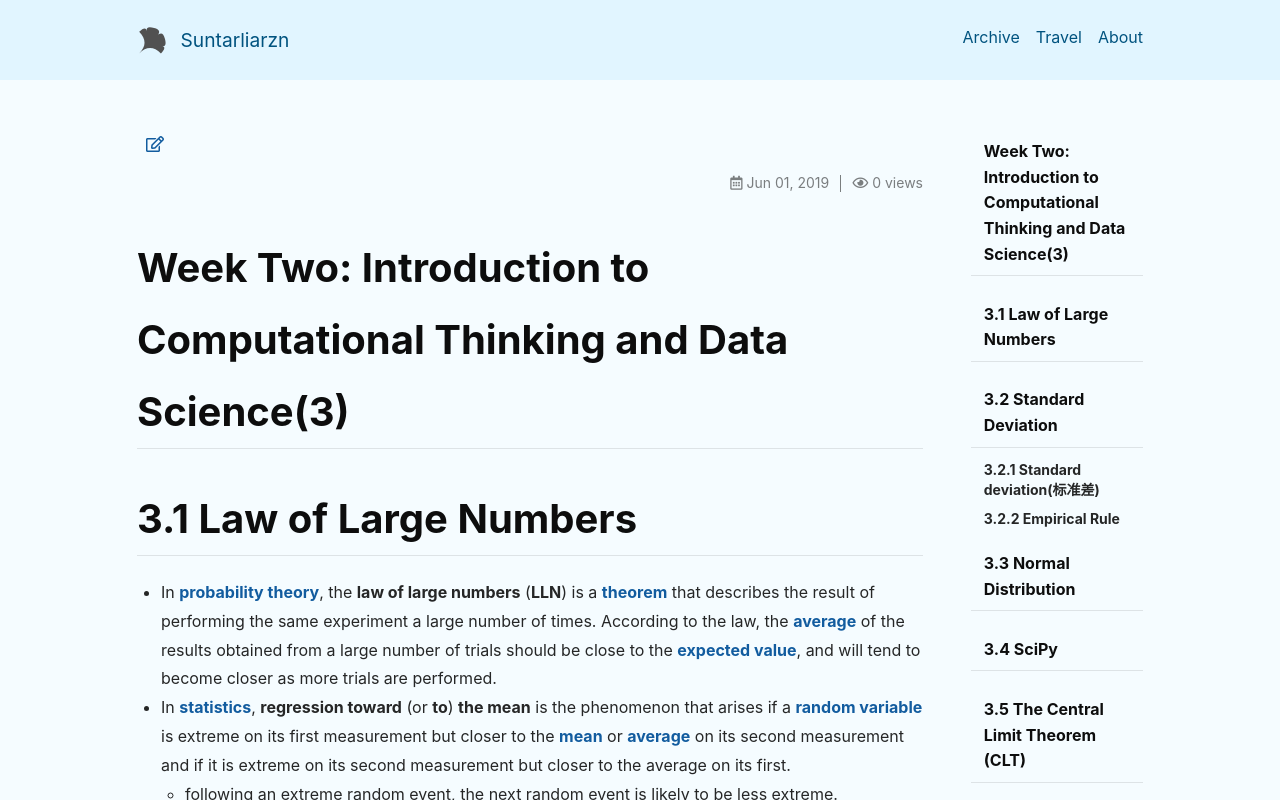
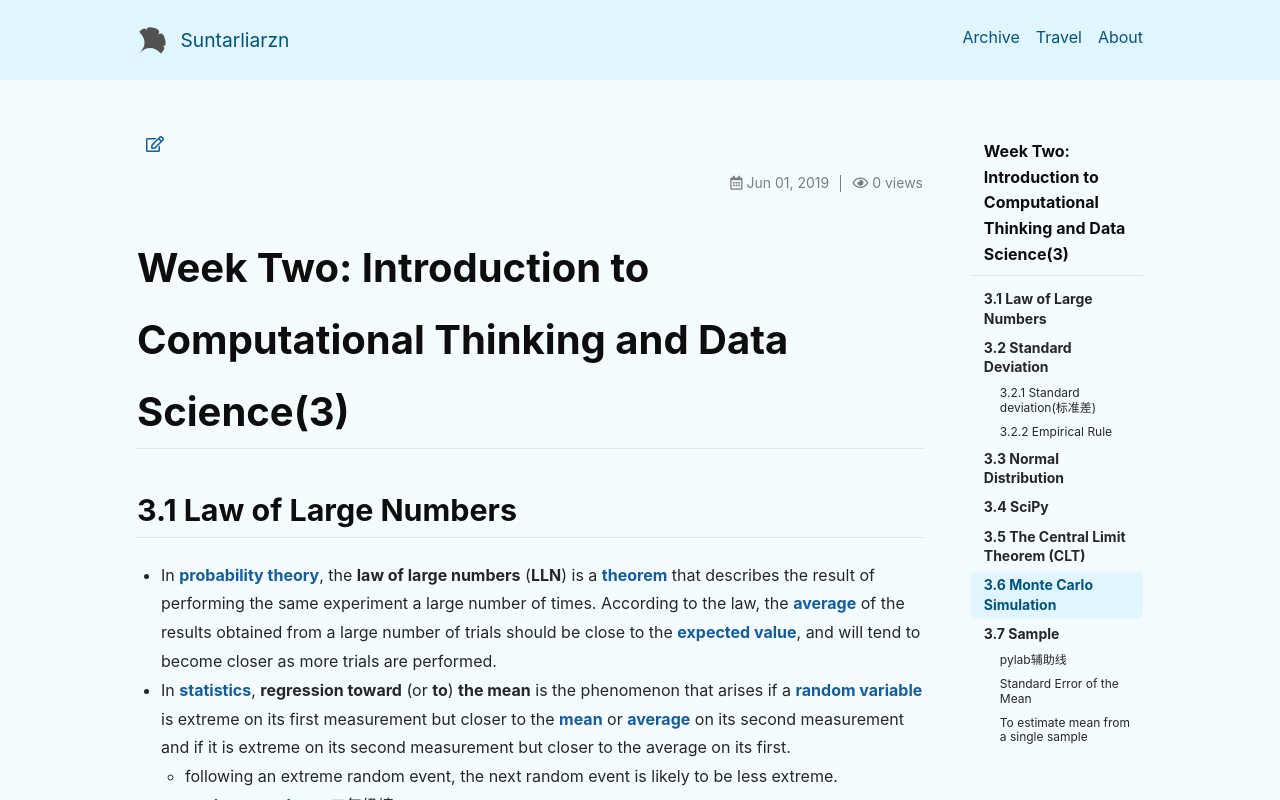
Before and after one commit to suntarliarzn/suntarliarzn.github.io, a Jekyll site: the page built from _posts/2019-05-19-Introduction to Computational Thinking and Data Science (3).md, in a window 1280 px wide. Shown: the top 800 px of the page. Built offline with Jekyll 4.4.1, drawn with Linux system fonts in a browser that asks for light colours; nearby versions of some CDN libraries; grey boxes are pictures that could not be loaded.

Commit message:
python 2019.06.01 #1

```diff
--- a/_posts/2019-05-19-Introduction to Computational Thinking and Data Science (3).md
+++ b/_posts/2019-05-19-Introduction to Computational Thinking and Data Science (3).md
@@ -14,7 +14,7 @@ layout: article
 
 *<!--more-->*
 
-# 3.1 Law of Large Numbers
+## 3.1 Law of Large Numbers
 
 - In [probability theory](https://en.wikipedia.org/wiki/Probability_theory), the **law of large numbers** (**LLN**) is a [theorem](https://en.wikipedia.org/wiki/Theorem) that describes the result of performing the same experiment a large number of times. According to the law, the [average](https://en.wikipedia.org/wiki/Average) of the results obtained from a large number of trials should be close to the [expected value](https://en.wikipedia.org/wiki/Expected_value), and will tend to become closer as more trials are performed.
 - In [statistics](https://en.wikipedia.org/wiki/Statistics), **regression toward** (or **to**) **the mean** is the phenomenon that arises if a [random variable](https://en.wikipedia.org/wiki/Random_variable) is extreme on its first measurement but closer to the [mean](https://en.wikipedia.org/wiki/Mean) or [average](https://en.wikipedia.org/wiki/Average) on its second measurement and if it is extreme on its second measurement but closer to the average on its first.
@@ -24,9 +24,9 @@ layout: article
     - **Explanation**: Compare to n times of reds/blacks(= 1/2), probability of 15/25/35 consecutive reds is small numbers. Although their probability seems to be very influential,a large number of 1/2 will offset the number.
     - **Interpretation**: 赌徒谬误的产生是因为人们错误的诠释了“大数法则”的平均律。投资者倾向于认为大数法则适用于大样本的同时，也适用于小样本。Tversky and Kahneman把赌徒谬误戏称为“小数法则”（law of small numbers）。在统计学和经济学中，最重要的一条规律是“大数定律”，即随机变量在大量重复实验中呈现出几乎必然的规律，样本越大、则对样本期望值的偏离就越小。例如，抛掷硬币出现正面的概率或期望值是0.5，但如果仅抛掷一次，则出现正面的概率是0或1（远远偏离0.5）。随着抛掷次数的增加（即样本的增大），那么硬币出现正面的概率就逐渐接近0.5。但根据认知心理学的“小数定律”，人们通常会忽视样本大小的影响，认为小样本和大样本具有同样的期望值。
 
-# 3.2 Standard Deviation
+## 3.2 Standard Deviation
 
-## 3.2.1 Standard deviation(标准差)
+### 3.2.1 Standard deviation(标准差)
 
 $$
 variance(X) = \frac{\sum\limits_{i=1}^{N}(X_{i}-\mu)^{2}}{N}
@@ -48,7 +48,7 @@ def getMeanAndStd(x):
 
 
 
-## 3.2.2 Empirical Rule
+### 3.2.2 Empirical Rule
 
 - The Empirical Rule gives us a rule of thumb for approximating the proportion of a Normal distribution that falls within 1, 2, or 3 standard deviations of its mean.
   - 68% of a Normal distribution can be found within 1 standard deviation of its mean
@@ -59,7 +59,7 @@ def getMeanAndStd(x):
   - The mean estimation error is zero.(errors can be biased)
   - The distribution of the errors in the estimates is normal
 
-# 3.3 Normal Distribution
+## 3.3 Normal Distribution
 
 - **Discrete random variables(离散分布)** drawn from finite set of values:roll of dice
 
@@ -100,7 +100,7 @@ def getMeanAndStd(x):
 
 
 
-# 3.4 SciPy
+## 3.4 SciPy
 
 - SciPy library contains my useful mathematical
   functions used by scientists and engineers
@@ -113,7 +113,7 @@ def getMeanAndStd(x):
   -  Approximation to result
   -  Estimate of absolute error
 
-# 3.5 The Central Limit Theorem (CLT)
+## 3.5 The Central Limit Theorem (CLT)
 
 The central limit theorem states that the distribution of sample means approximates a normal distribution as the sample size gets larger (assuming that all samples are identical in size), regardless of population distribution shape.
 
@@ -173,7 +173,7 @@ The central limit theorem states that the distribution of sample means approxima
 
 
 
-# 3.6 Monte Carlo Simulation
+## 3.6 Monte Carlo Simulation
 
 通过“实验”方法，用频率代替概率或得到随机变量的某些数字特征，以此作为问题的解。
 
@@ -207,9 +207,9 @@ The central limit theorem states that the distribution of sample means approxima
 
   - The **infinite monkey theorem** states that a monkey hitting keys at [random](https://en.wikipedia.org/wiki/Randomness) on a typewriter keyboard for an [infinite](https://en.wikipedia.org/wiki/Infinity)amount of time will [almost surely](https://en.wikipedia.org/wiki/Almost_surely) type any given text, such as the complete works of [William Shakespeare](https://en.wikipedia.org/wiki/William_Shakespeare). In fact, the monkey would almost surely type every possible finite text an infinite number of times.
 
-# 3.7 Sample
+## 3.7 Sample
 
-1. ## pylab辅助线
+1. ### pylab辅助线
 
    1. `plt.vlines(x, ymin, ymax, colors='k', label='') 和 plt.hlines(y, xmin, xmax, colors='k', label='')`绘制一条垂直/水平的辅助线，以 vlines 为例，说明重要参数：
    - x：横坐标
@@ -240,7 +240,7 @@ The central limit theorem states that the distribution of sample means approxima
 
    ![](https://suntarliarzn-1258316859.cos.ap-chongqing.myqcloud.com/introduction%20to%20computational%20thinking%20and%20data%20science/week%203/sample%20error%20bar.jpg)
 
-3. ## Standard Error of the Mean
+3. ### Standard Error of the Mean
 
    $$
    SE =\frac\sigma{\sqrt {n }}
@@ -248,7 +248,7 @@ The central limit theorem states that the distribution of sample means approxima
 
 
 
-4. ## To estimate mean from a single sample
+4. ### To estimate mean from a single sample
 
    1. Choose sample size based on estimate of skew (**skew** is a measure of the asymmetry of a probability distribution) in population
    2. Choose a random sample from the population
```
